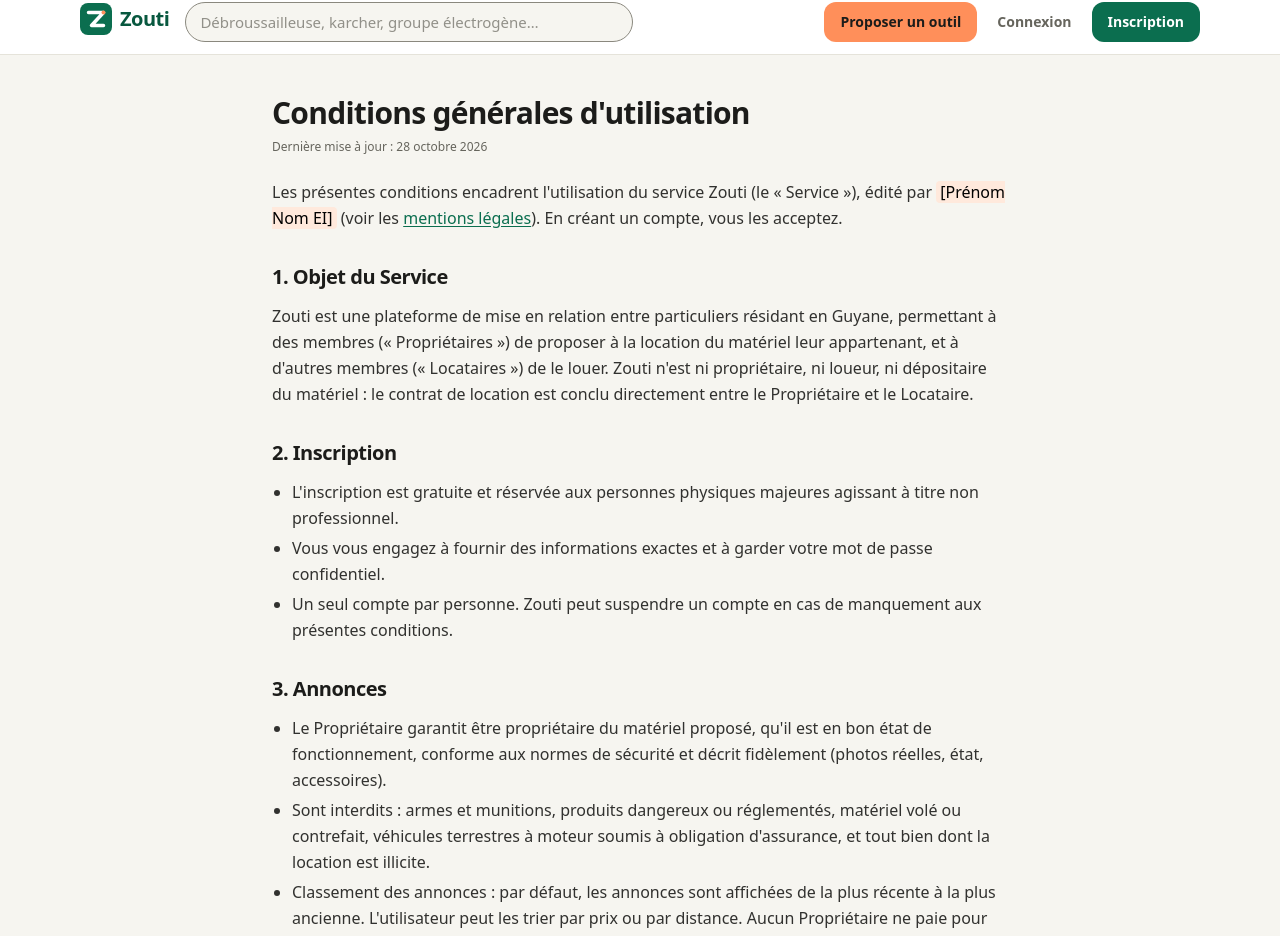
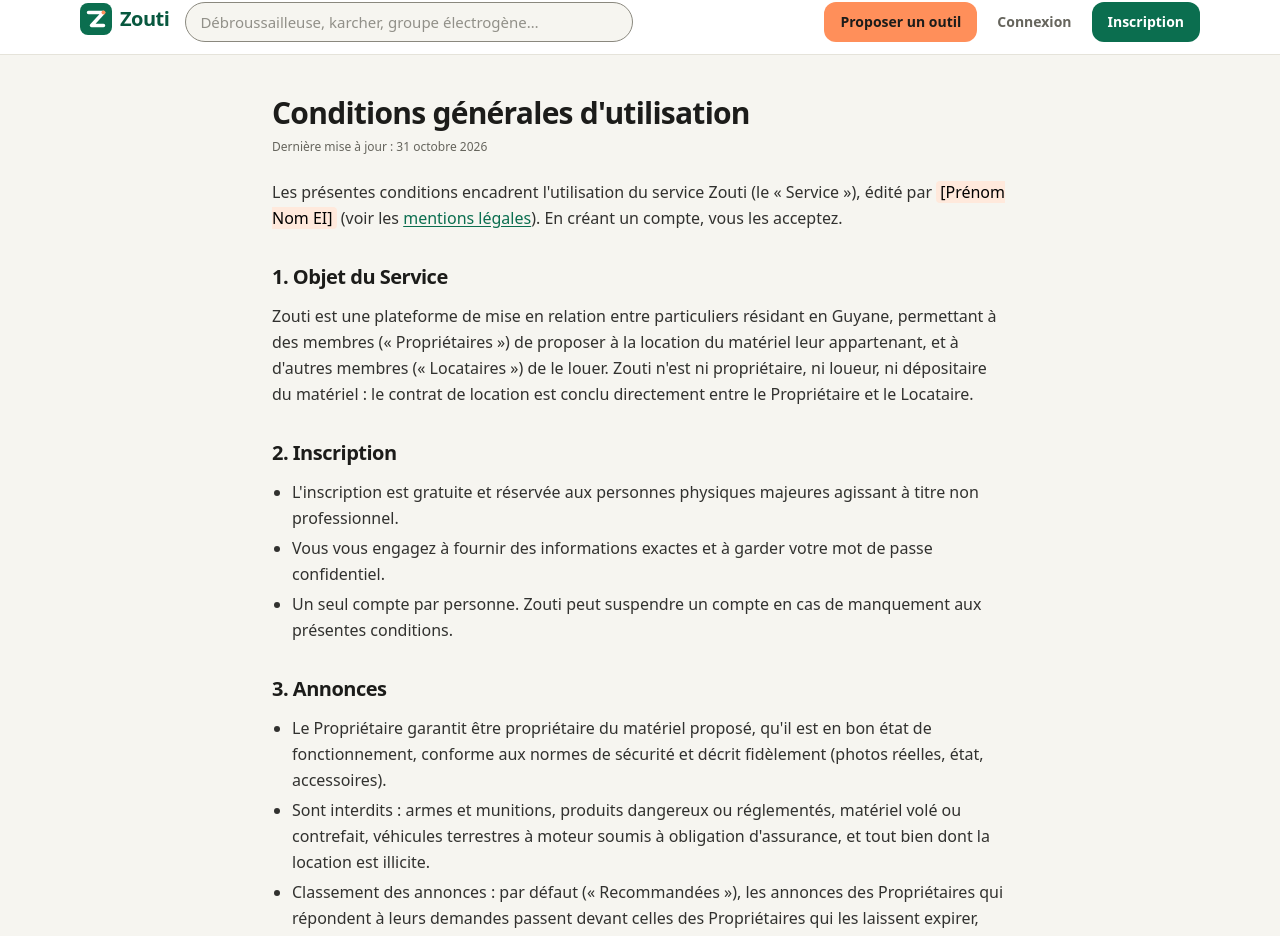
Before and after one commit to donnevensoso-byte/donneven, a Next.js app: page /cgu in a window 1280 px wide. Shown: the part 10-946 px from the top of the page. Built offline with nearby package versions, Linux system fonts and the light colour scheme; no server answers.

Commit message:
fix: CGU, le classement décrit correspond au tri « Recommandées » appliqué
Co-Authored-By: Claude Opus 5.5 <noreply@anthropic.com>
Claude-Session: https://claude.ai/code/session_011mUbRPWvD2W9o6uZSA1Jsv

```diff
--- a/src/app/cgu/page.tsx
+++ b/src/app/cgu/page.tsx
@@ -9,7 +9,7 @@ export const metadata: Metadata = { title: "Conditions générales d'utilisation
 export default function TermsPage() {
   const id = legalIdentity();
   return (
-    <ContentPage title="Conditions générales d'utilisation" updated="28 octobre 2026">
+    <ContentPage title="Conditions générales d'utilisation" updated="31 octobre 2026">
       <p>
         Les présentes conditions encadrent l&apos;utilisation du service Zouti (le « Service »), édité par {id.publisher ?? <ToFill>Prénom Nom EI</ToFill>}{" "}
         (voir les <Link href="/mentions-legales">mentions légales</Link>). En créant un compte, vous les acceptez.
@@ -34,8 +34,10 @@ export default function TermsPage() {
         <li>Le Propriétaire garantit être propriétaire du matériel proposé, qu&apos;il est en bon état de fonctionnement, conforme aux normes de sécurité et décrit fidèlement (photos réelles, état, accessoires).</li>
         <li>Sont interdits : armes et munitions, produits dangereux ou réglementés, matériel volé ou contrefait, véhicules terrestres à moteur soumis à obligation d&apos;assurance, et tout bien dont la location est illicite.</li>
         <li>
-          Classement des annonces : par défaut, les annonces sont affichées de la plus récente à la plus ancienne. L&apos;utilisateur peut les trier
-          par prix ou par distance. Aucun Propriétaire ne paie pour améliorer son classement.
+          Classement des annonces : par défaut (« Recommandées »), les annonces des Propriétaires qui répondent à leurs demandes passent devant
+          celles des Propriétaires qui les laissent expirer, d&apos;après leurs 10 dernières demandes (un nouveau membre part avec un bon niveau) ; à
+          réactivité égale, les plus récentes d&apos;abord. L&apos;utilisateur peut aussi trier par date, prix ou distance. Aucun Propriétaire ne paie
+          pour améliorer son classement.
         </li>
       </ul>
 
--- a/src/app/confidentialite/page.tsx
+++ b/src/app/confidentialite/page.tsx
@@ -8,7 +8,7 @@ export const metadata: Metadata = { title: "Politique de confidentialité" };
 export default function PrivacyPage() {
   const id = legalIdentity();
   return (
-    <ContentPage title="Politique de confidentialité" updated="28 octobre 2026">
+    <ContentPage title="Politique de confidentialité" updated="31 octobre 2026">
       <p>
         Le responsable du traitement est {id.publisher ?? <ToFill>Prénom Nom EI</ToFill>}, {id.address ?? <ToFill>adresse</ToFill>}. Pour toute question ou pour exercer vos droits :{" "}
         <a href={`mailto:${CONTACT_EMAIL}`}>{CONTACT_EMAIL}</a>.
```
Also changed, not shown: 1 other file (tests, documents, lock files or other folders).
